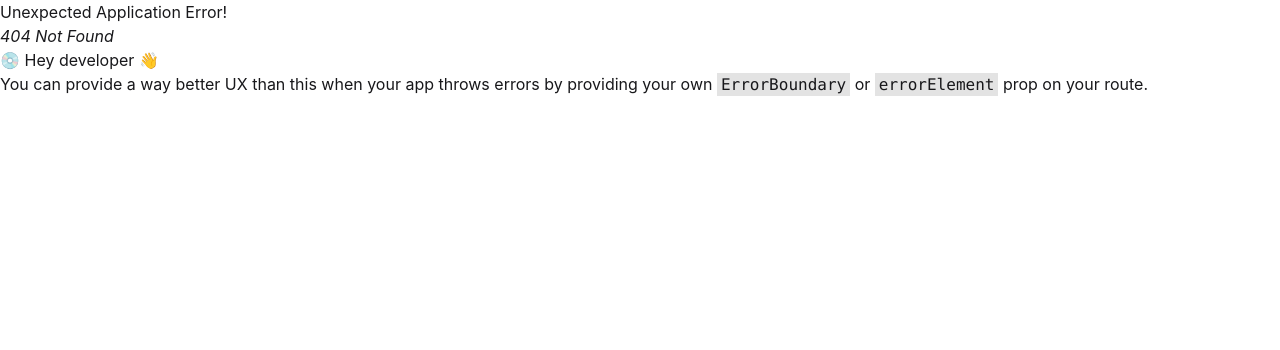
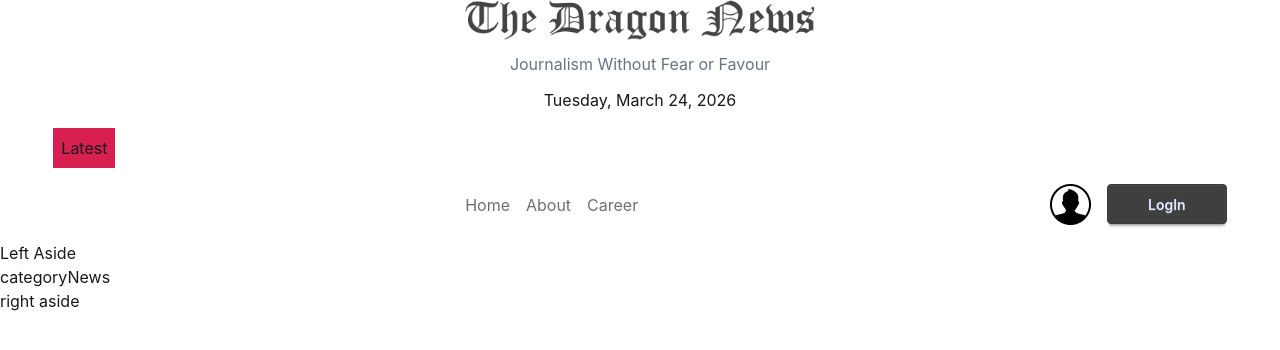
Before and after one commit to asik247/news-paper-with-firebase, a React (Vite) app: page /category/0 in a window 1280 px wide. Before the commit this address had no page. Shown: the top 350 px of the page. Built offline with nearby package versions, Linux system fonts and the light colour scheme.

Commit message:
left,right and main implement

```diff
--- /dev/null
+++ b/src/Components/HomeLayout/LeftAsid.jsx
@@ -0,0 +1,11 @@
+import React from 'react';
+
+const LeftAsid = () => {
+    return (
+        <div>
+            Left Aside
+        </div>
+    );
+};
+
+export default LeftAsid;
--- /dev/null
+++ b/src/Components/HomeLayout/RightAsid.jsx
@@ -0,0 +1,11 @@
+import React from 'react';
+
+const RightAsid = () => {
+    return (
+        <div>
+            right aside
+        </div>
+    );
+};
+
+export default RightAsid;
--- a/src/Layouts/HomeLayout.jsx
+++ b/src/Layouts/HomeLayout.jsx
@@ -2,6 +2,9 @@ import React from 'react';
 import Headder from '../Components/Headder';
 import LatestNews from '../Components/LatestNews';
 import Navbar from '../Components/Navbar';
+import { Outlet } from 'react-router';
+import LeftAsid from '../Components/HomeLayout/LeftAsid';
+import RightAsid from '../Components/HomeLayout/RightAsid';
 
 const HomeLayout = () => {
     return (
@@ -16,6 +19,17 @@ const HomeLayout = () => {
             <nav className='w-11/12 mx-auto my-4'>
                 <Navbar></Navbar>
             </nav>
+            <main>
+                <aside>
+                    <LeftAsid></LeftAsid>
+                </aside>
+                <section className='main'>
+                    <Outlet></Outlet>
+                </section>
+               <aside>
+                    <RightAsid></RightAsid>
+                </aside>
+            </main>
         </div>
     );
 };
--- /dev/null
+++ b/src/Pages/CategoryNews.jsx
@@ -0,0 +1,11 @@
+import React from 'react';
+
+const CategoryNews = () => {
+    return (
+        <div>
+            categoryNews
+        </div>
+    );
+};
+
+export default CategoryNews;
--- /dev/null
+++ b/src/Pages/Home.jsx
@@ -0,0 +1,11 @@
+import React from 'react';
+
+const Home = () => {
+    return (
+        <div>
+            <h1>Home pages</h1>
+        </div>
+    );
+};
+
+export default Home;
--- a/src/Routes/Routes.jsx
+++ b/src/Routes/Routes.jsx
@@ -1,11 +1,19 @@
 import { createBrowserRouter } from "react-router"
 
 import HomeLayout from "../Layouts/HomeLayout"
+import Home from "../Pages/Home"
+import CategoryNews from "../Pages/CategoryNews"
 
 const router = createBrowserRouter([
     {
         path:'/',
-        Component:HomeLayout
+        Component:HomeLayout,
+        children:[
+            {index:true,Component:Home},
+            {path:'/category/:id',Component:CategoryNews}
+        ]
+
+
     }
 ])
 export default router
```
